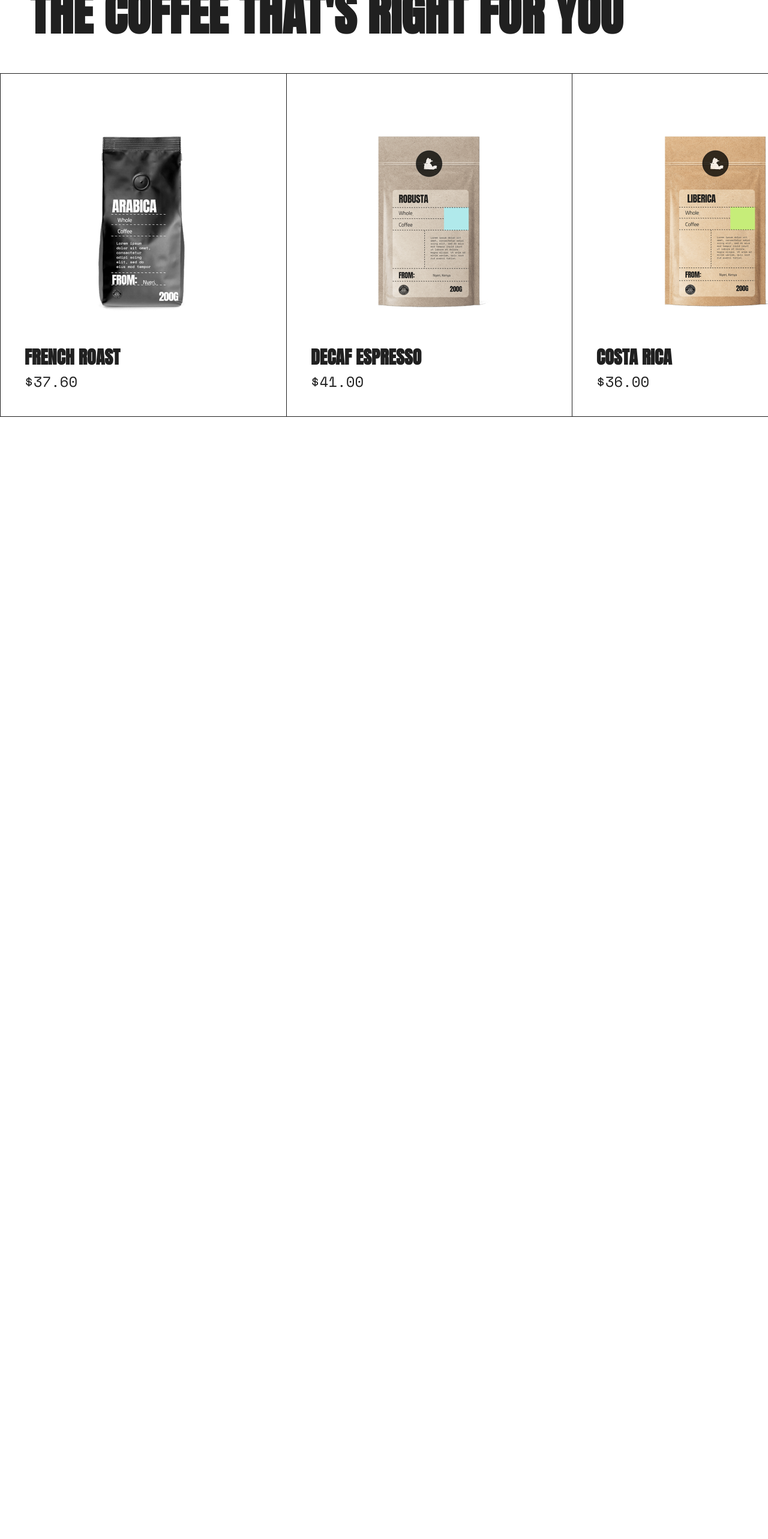
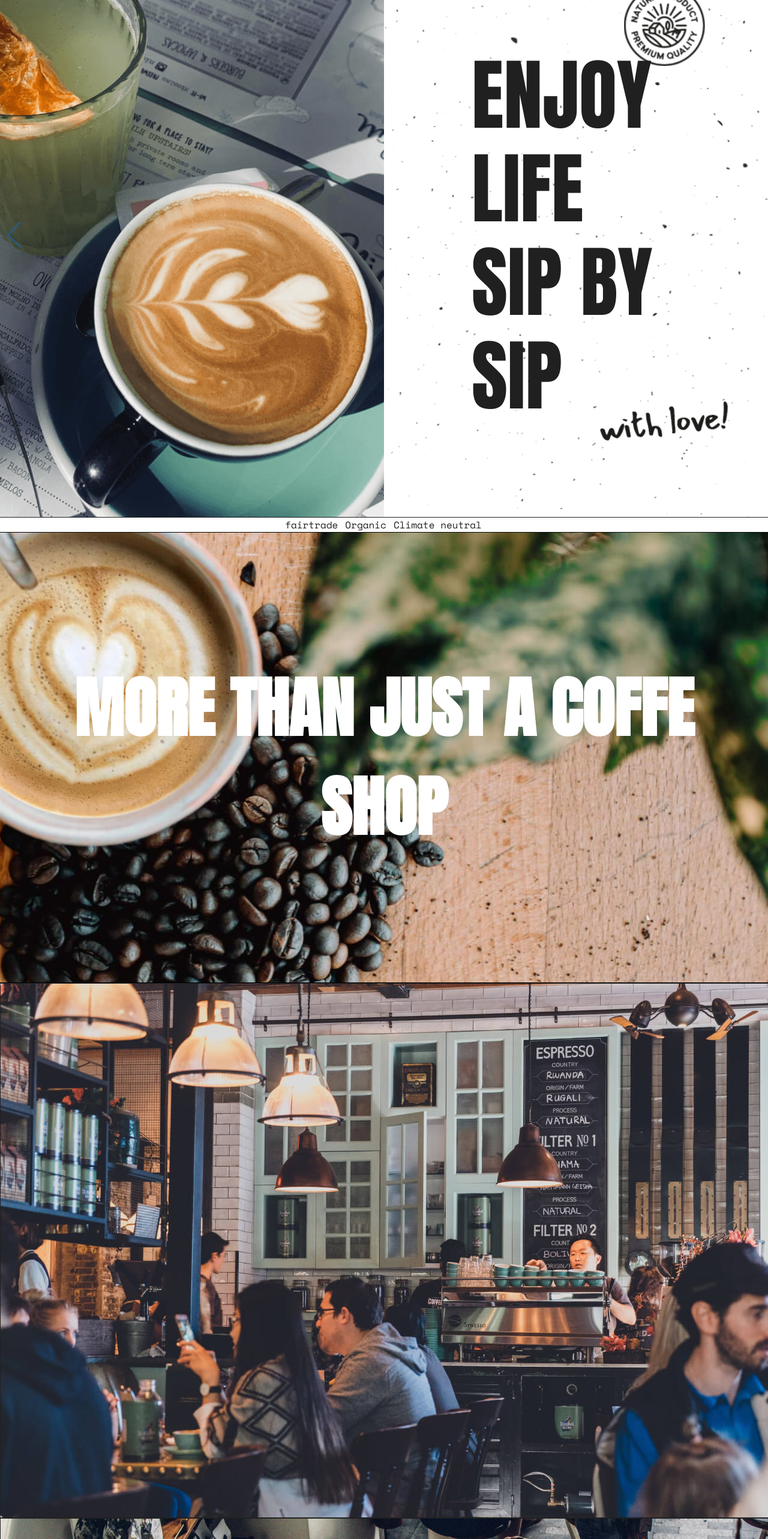
Before and after one commit to drmisssciurus/coffe-app-react, a React (Vite) app: page / in a window 1280 px wide. Shown: the part 220-2786 px from the top of the page at 60% size. Before the commit the page ends 915 px from the top, so only its background shows below. Built offline with nearby package versions, Linux system fonts and the light colour scheme.

Commit message:
add some styles

```diff
--- a/src/App.jsx
+++ b/src/App.jsx
@@ -5,10 +5,10 @@ import PreHeader from './components/PreHeader/PreHeader';
 import Header from './components/Header/Header';
 import Coffe from './components/CoffeCarts/CoffeCarts';
 
-// import HeroSwiper from './components/HeroSwiper/HeroSwiper';
-// import AfterHeader from './components/AfterHeader/AfterHeader';
-// import CoffeShops from './components/CoffeShops/CoffeShops'
-// import Banner from './components/Banner/Banner';
+import HeroSwiper from './components/HeroSwiper/HeroSwiper';
+import AfterHeader from './components/AfterHeader/AfterHeader';
+import CoffeShops from './components/CoffeShops/CoffeShops'
+import Banner from './components/Banner/Banner';
 
 function App() {
 
@@ -16,11 +16,11 @@ function App() {
     <>
       <PreHeader />
 			<Header />
-			<Coffe />
-			{/* <CoffeShops />
 			<HeroSwiper />
 			<AfterHeader />
-			<Banner /> */}
+			<Banner />
+			<CoffeShops />
+			<Coffe />
     </>
   )
 }
--- a/src/App.scss
+++ b/src/App.scss
@@ -8,8 +8,10 @@
 }
 
 $color-dark: #202020;
+$color-second-dark: #1D1D1B;
 $color-yellow: #FBED81;
 $color-green: #C5D6D1;
+$color-light: #FFFFFF;
 
 img {
 	vertical-align: middle;
--- a/src/components/CoffeCarts/CoffeCarts.module.scss
+++ b/src/components/CoffeCarts/CoffeCarts.module.scss
@@ -1,16 +1,15 @@
 @import "/src/App.scss";
 
 .title {
-
 	min-width: 1920px;
 	font-size: 80px;
 	font-family: "Anton", sans-serif;
 	text-transform: uppercase;
 	padding-left: 50px;
 	padding-block: 40px;
-	border-bottom: 1px solid $color-dark;
 }
 
 .wrapper {
-	display: flex;
+	display: grid;
+	grid-template-columns: repeat(4, 1fr);
 }
--- a/src/components/CoffeItems/CoffeItems.module.scss
+++ b/src/components/CoffeItems/CoffeItems.module.scss
@@ -4,8 +4,7 @@
 	display: flex;
 	flex-direction: column;
 	padding: 40px;
-	border-bottom: 1px solid $color-dark;
-	border-left: 1px solid $color-dark;
+	border: 1px solid $color-dark;
 	&:last-child {
 		border-right: 1px solid $color-dark;
 	}
--- a/src/components/CoffeShop/CoffeShop.jsx
+++ b/src/components/CoffeShop/CoffeShop.jsx
@@ -11,10 +11,10 @@ function CoffeShop({content}) {
 				</div>
 				<div className={styles.information}>
 					<div className={styles.infowrapper}>
-						<h1>{content.title}</h1>
-						<a>{content.adress}</a>
-						<a>{content.tel}</a>
-						<a>{content.email}</a>
+						<h1 className={styles.title}>{content.title}</h1>
+						<a className={styles.adress}>{content.adress}</a>
+						<a className={styles.tel}>{content.tel}</a>
+						<a className={styles.email}>{content.email}</a>
 					</div>
 					<div>
 						<p>Mon-Fri..........{content.weekdays}</p>
--- a/src/components/CoffeShop/CoffeShop.module.scss
+++ b/src/components/CoffeShop/CoffeShop.module.scss
@@ -4,6 +4,7 @@
 	display: grid;
 	grid-template-columns: 3fr 1fr;
 	gap: 20px;
+	border: 1px solid $color-dark;
 }
 
 .image {
@@ -23,6 +24,26 @@
 	align-items: flex-start;
 }
 
+.title {
+	font-family: "Anton", sans-serif;
+	font-size: 25px;
+	text-transform: uppercase;
+}
+
+.information {
+	font-family: "Space Mono", sans-serif;
+	font-size: 18px;
+}
+
 .button {
-	padding: 30px 60px;
+	padding: 20px 33px;
+	color: $color-light;
+	font-family: "Anton", sans-serif;
+	font-size: 18px;
+	border: none;
+	text-transform: uppercase;
+	background-image: url('/src/assets/button-bg.png');
+	background-position: cover;
+	background-repeat: no-repeat;
+	background-color: $color-second-dark;
 }
--- a/src/components/CoffeShops/CoffeShops.jsx
+++ b/src/components/CoffeShops/CoffeShops.jsx
@@ -34,8 +34,8 @@ const coffeShopContent = [
 		adress: 'Van Ostadestraat 135-97',
 		tel: '374650185347',
 		email: 'eth6y@gmail.com',
-		weekdays: '6.45am-3.00pm',
-		weekends: '8.30am-4.00pm',
+		weekdays: '6.45am - 3.00pm',
+		weekends: '8.30am - 4.00pm',
 		image: '/src/assets/coffe-image-4.png'
 	}
 ];
```
Also changed, not shown: src/assets/button-bg.png (added).
